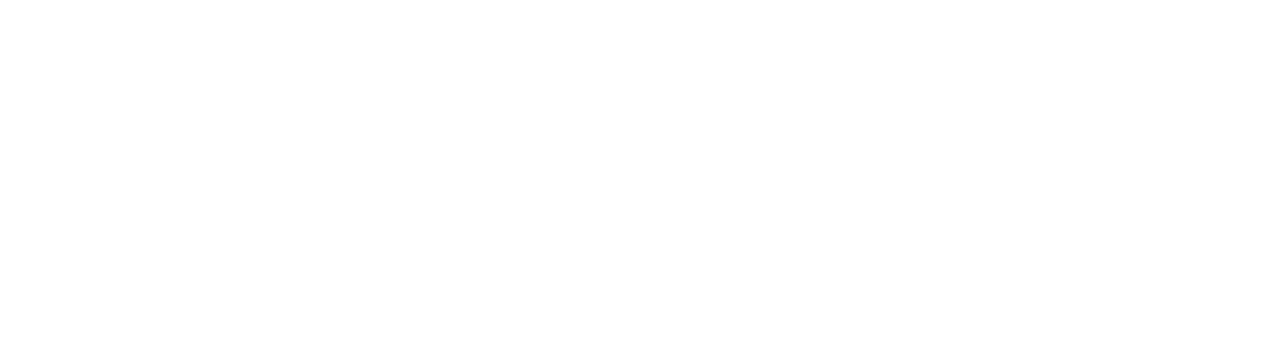
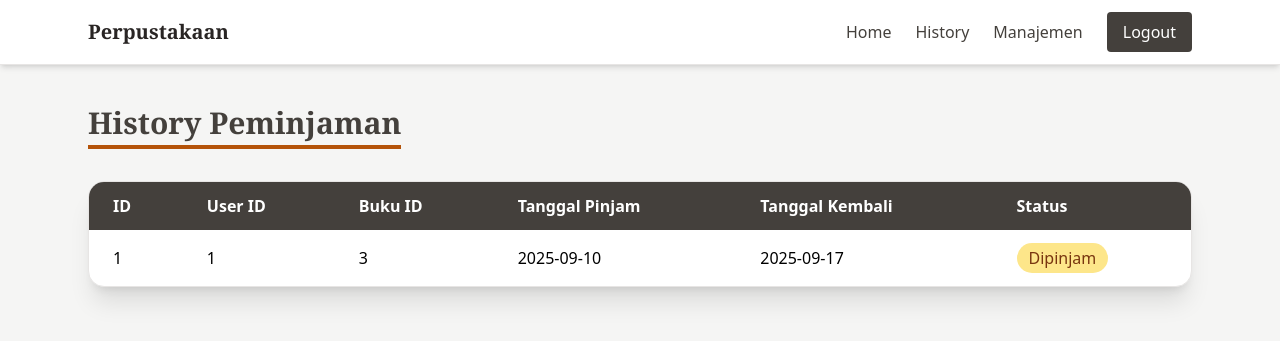
Before and after one commit to kamilarr/Perpustakaan, a PHP site: page /history.php in a window 1280 px wide. Before the commit the part shown is empty. Shown: the top 341 px of the page. Run offline with PHP 8.4, Linux system fonts and the light colour scheme; a user stored in the database is signed in; data comes from the database, SQL or seed files in the repository; some libraries are stand-ins or nearby versions.

Commit message:
ubah navbar + history

```diff
--- a/pages/history.php
+++ b/pages/history.php
@@ -0,0 +1,95 @@
+<?php
+include __DIR__ . '/../includes/auth.php';
+
+$conn = new mysqli(DB_HOST, DB_USER, DB_PASS, "db_peminjaman", 3307);
+if ($conn->connect_error) {
+    die("Koneksi gagal: " . $conn->connect_error);
+}
+
+// Query histori peminjaman
+if (isset($_SESSION['role']) && $_SESSION['role'] === 'admin') {
+    $sql = "SELECT peminjaman_id, user_id, buku_id, tanggal_pinjam, tanggal_kembali, status
+            FROM peminjaman ORDER BY tanggal_pinjam DESC";
+} else {
+    $userId = $_SESSION['user_id'] ?? 0;
+    $sql = "SELECT peminjaman_id, user_id, buku_id, tanggal_pinjam, tanggal_kembali, status
+            FROM peminjaman
+            WHERE user_id = $userId
+            ORDER BY tanggal_pinjam DESC";
+}
+
+$result = $conn->query($sql);
+?>
+<!DOCTYPE html>
+<html lang="id">
+<head>
+  <meta charset="UTF-8">
+  <title>History Peminjaman</title>
+  <script src="https://cdn.tailwindcss.com"></script>
+</head>
+<body class="bg-stone-100">
+
+  <!-- Navbar -->
+  <?php include 'navbar.php'; ?>
+
+  <div class="max-w-6xl mx-auto px-6 py-10">
+    <h1 class="text-3xl font-serif font-bold text-stone-700 mb-8 border-b-4 border-amber-700 inline-block pb-1">
+      History Peminjaman
+    </h1>
+
+    <div class="bg-white shadow-xl rounded-2xl overflow-hidden border border-stone-200">
+      <table class="min-w-full table-auto">
+        <thead class="bg-stone-700 text-white">
+          <tr>
+            <th class="px-6 py-3 text-left font-semibold">ID</th>
+            <?php if (isset($_SESSION['role']) && $_SESSION['role'] === 'admin'): ?>
+              <th class="px-6 py-3 text-left font-semibold">User ID</th>
+            <?php endif; ?>
+            <th class="px-6 py-3 text-left font-semibold">Buku ID</th>
+            <th class="px-6 py-3 text-left font-semibold">Tanggal Pinjam</th>
+            <th class="px-6 py-3 text-left font-semibold">Tanggal Kembali</th>
+            <th class="px-6 py-3 text-left font-semibold">Status</th>
+          </tr>
+        </thead>
+        <tbody class="divide-y divide-stone-200">
+          <?php if ($result && $result->num_rows > 0): ?>
+            <?php while($row = $result->fetch_assoc()): ?>
+              <tr class="hover:bg-amber-50 transition">
+                <td class="px-6 py-4"><?php echo $row['peminjaman_id']; ?></td>
+                <?php if (isset($_SESSION['role']) && $_SESSION['role'] === 'admin'): ?>
+                  <td class="px-6 py-4"><?php echo $row['user_id']; ?></td>
+                <?php endif; ?>
+                <td class="px-6 py-4"><?php echo $row['buku_id']; ?></td>
+                <td class="px-6 py-4"><?php echo $row['tanggal_pinjam']; ?></td>
+                <td class="px-6 py-4">
+                  <?php echo $row['tanggal_kembali'] ? $row['tanggal_kembali'] : '<span class="text-stone-400 italic">-</span>'; ?>
+                </td>
+                <td class="px-6 py-4">
+                  <?php if ($row['status'] === 'dipinjam'): ?>
+                    <span class="px-3 py-1 rounded-full bg-amber-200 text-amber-900 font-medium">
+                      Dipinjam
+                    </span>
+                  <?php else: ?>
+                    <span class="px-3 py-1 rounded-full bg-emerald-200 text-emerald-900 font-medium">
+                      Kembali
+                    </span>
+                  <?php endif; ?>
+                </td>
+              </tr>
+            <?php endwhile; ?>
+          <?php else: ?>
+            <tr>
+              <td colspan="<?php echo (isset($_SESSION['role']) && $_SESSION['role'] === 'admin') ? '6' : '5'; ?>"
+                  class="text-center py-6 text-stone-500 italic">
+                Belum ada data peminjaman.
+              </td>
+            </tr>
+          <?php endif; ?>
+        </tbody>
+      </table>
+    </div>
+  </div>
+
+</body>
+</html>
+<?php $conn->close(); ?>
--- a/pages/navbar.php
+++ b/pages/navbar.php
@@ -17,9 +17,10 @@
         <a href="/index.php" class="text-stone-700 hover:text-stone-900">Home</a>
 
         <?php if (isset($_SESSION['role']) && $_SESSION['role'] === 'user'): ?>
-          <a href="pages/history.php" class="text-stone-700 hover:text-stone-900">History</a>
+          <a href="history.php" class="text-stone-700 hover:text-stone-900">History</a>
         <?php elseif (isset($_SESSION['role']) && $_SESSION['role'] === 'admin'): ?>
-          <a href="pages/managemen.php" class="text-stone-700 hover:text-stone-900">Manajemen</a>
+          <a href="history.php" class="text-stone-700 hover:text-stone-900">History</a>
+          <a href="managemen.php" class="text-stone-700 hover:text-stone-900">Manajemen</a>
         <?php endif; ?>
 
         <?php if (isset($_SESSION['username'])): ?>
```
